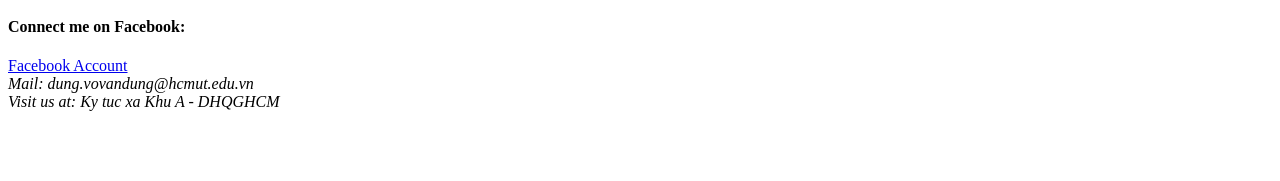
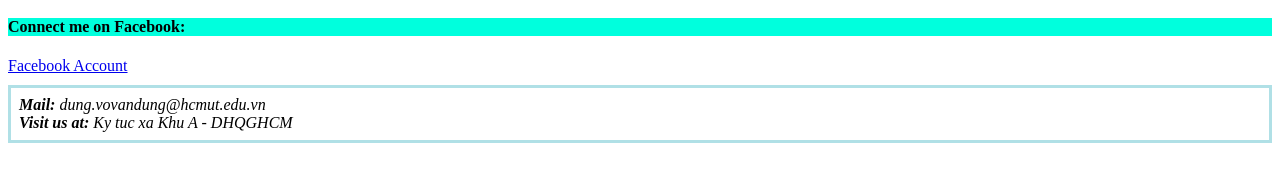
Before and after one commit to dungvohcmut/smarthome, a plain HTML site: page index.html in a window 1280 px wide. Shown: the part 245-426 px from the top of the page. Drawn offline with Linux system fonts and the light colour scheme.

Commit message:
Add css file

```diff
--- a/index.html
+++ b/index.html
@@ -8,7 +8,6 @@
 
         <!-- Load external CSS styles -->
         <link rel="stylesheet" href="styles.css">
-
     </head>
 
     <body>
@@ -21,11 +20,11 @@
         <h4 style="color:red;">Co-founder: <br><mark>Võ Văn Dũng</mark></h4>
         <img scr="images/dung.jpg" alt="dungvo" width="104" height="205">
 
-        <h4 title="Here is the connection information">Connect me on Facebook:</h4>
+        <h4 title="Here is the connection information" style="background-color:rgb(0, 255, 221);">Connect me on Facebook:</h4>
         <a href="https://www.facebook.com/dungvo03/">Facebook Account</a>
         <address>
-            Mail: dung.vovandung@hcmut.edu.vn<br>
-            Visit us at: Ky tuc xa Khu A - DHQGHCM
+            <b>Mail:</b> dung.vovandung@hcmut.edu.vn<br>
+            <b>Visit us at:</b> Ky tuc xa Khu A - DHQGHCM
         </address>
         <!-- Load external JavaScript -->
         <script src="scripts.js"></script>
--- a/styles.css
+++ b/styles.css
@@ -0,0 +1,6 @@
+address {
+    margin-top:10px;
+    margin-bottom:10px;
+    border: 3px solid powderblue;
+    padding: 8px;
+}
```
